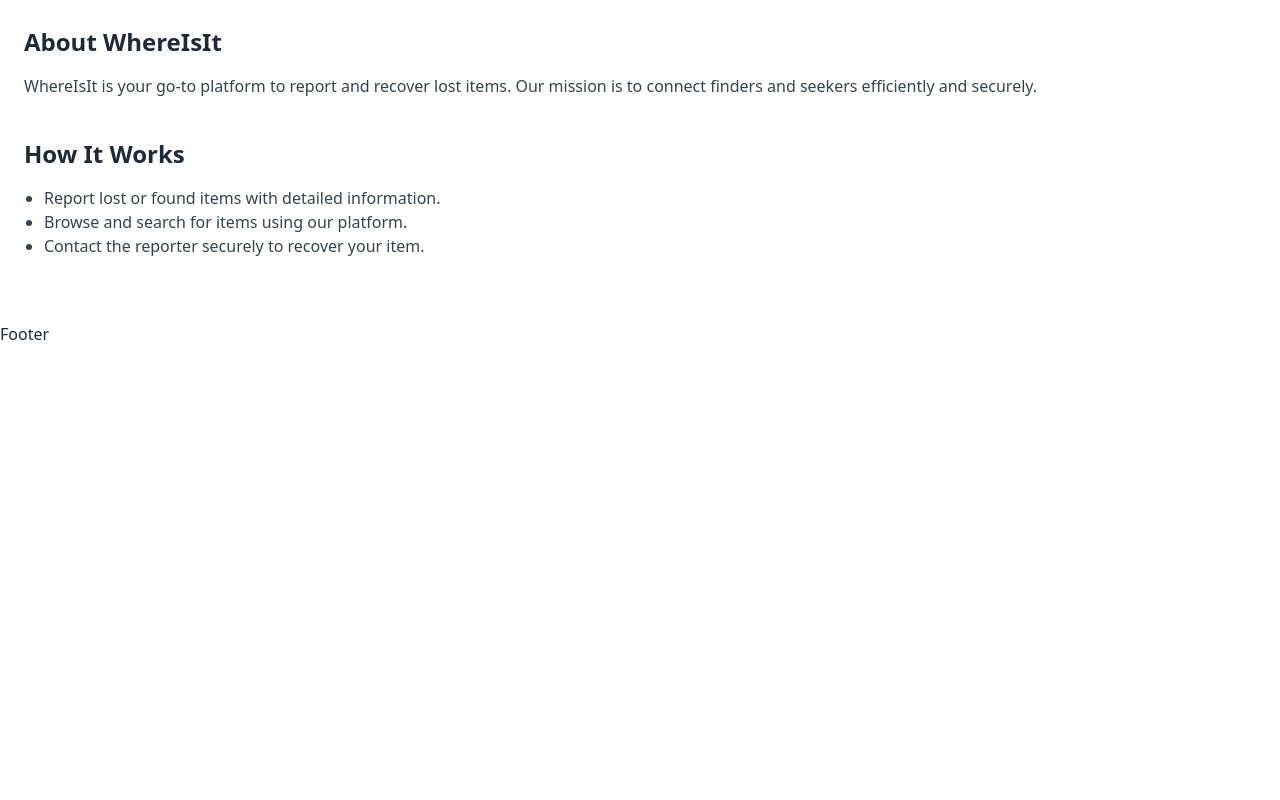
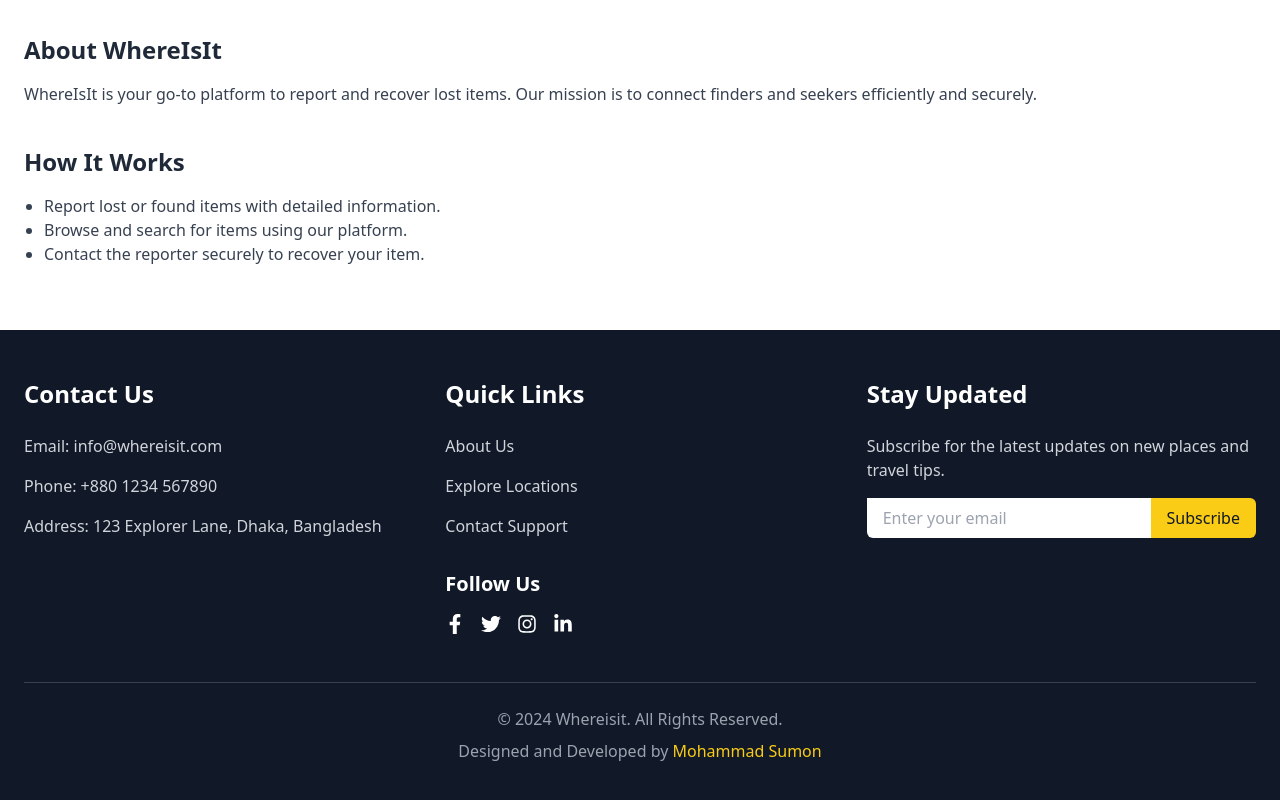
Before and after one commit to sumu9897/ClaimFinder-Client, a React (Vite) app: page / in a window 1280 px wide. Shown: the part 362-1162 px from the top of the page. Before the commit the page ends 800 px from the top, so only its background shows below. Built offline with nearby package versions, Linux system fonts and the light colour scheme; no server answers.

Commit message:
Delete Item From Table

```diff
--- a/index.html
+++ b/index.html
@@ -1,5 +1,5 @@
 <!doctype html>
-<html lang="en">
+<html lang="en" data-theme="light">
   <head>
     <meta charset="UTF-8" />
     <link rel="icon" type="image/svg+xml" href="/Whereisit.png" />
--- a/package.json
+++ b/package.json
@@ -17,6 +17,7 @@
     "react-datepicker": "^7.5.0",
     "react-dom": "^18.3.1",
     "react-hot-toast": "^2.4.1",
+    "react-icons": "^5.4.0",
     "react-router-dom": "^7.1.0",
     "react-toastify": "^11.0.2"
   },
--- a/src/components/Footer.jsx
+++ b/src/components/Footer.jsx
@@ -1,11 +1,128 @@
-import React from 'react'
+import { FaFacebookF, FaTwitter, FaInstagram, FaLinkedinIn } from 'react-icons/fa';
 
 const Footer = () => {
   return (
-    <div>
-      Footer
-    </div>
-  )
-}
+    <footer className="bg-gray-900 text-white py-12 px-6">
+      <div className="max-w-7xl mx-auto grid grid-cols-1 md:grid-cols-2 lg:grid-cols-3 gap-8">
+        {/* Column 1: Contact Information */}
+        <div>
+          <h2 className="text-2xl font-bold mb-6">Contact Us</h2>
+          <ul className="space-y-4 text-gray-300">
+            <li>
+              <span className="font-medium">Email:</span>{' '}
+              <a
+                href="mailto:info@whereisit.com"
+                className="hover:underline">
+                info@whereisit.com
+              </a>
+            </li>
+            <li>
+              <span className="font-medium">Phone:</span> +880 1234 567890
+            </li>
+            <li>
+              <span className="font-medium">Address:</span> 123 Explorer Lane, Dhaka, Bangladesh
+            </li>
+          </ul>
+        </div>
 
-export default Footer
+        {/* Column 2: Quick Links & Social Media */}
+        <div>
+          <h2 className="text-2xl font-bold mb-6">Quick Links</h2>
+          <ul className="space-y-4 text-gray-300">
+            <li>
+              <a
+                href="/about"
+                className="hover:text-yellow-400 transition duration-200">
+                About Us
+              </a>
+            </li>
+            <li>
+              <a
+                href="/locations"
+                className="hover:text-yellow-400 transition duration-200">
+                Explore Locations
+              </a>
+            </li>
+            <li>
+              <a
+                href="/contact"
+                className="hover:text-yellow-400 transition duration-200">
+                Contact Support
+              </a>
+            </li>
+          </ul>
+
+          <h2 className="text-xl font-bold mt-8 mb-4">Follow Us</h2>
+          <div className="flex flex-wrap gap-4 justify-center md:justify-start items-center">
+            <a
+              href="https://facebook.com"
+              target="_blank"
+              rel="noopener noreferrer"
+              className="hover:text-yellow-400 transition duration-200">
+              <FaFacebookF className="text-xl" />
+            </a>
+            <a
+              href="https://twitter.com"
+              target="_blank"
+              rel="noopener noreferrer"
+              className="hover:text-yellow-400 transition duration-200">
+              <FaTwitter className="text-xl" />
+            </a>
+            <a
+              href="https://instagram.com"
+              target="_blank"
+              rel="noopener noreferrer"
+              className="hover:text-yellow-400 transition duration-200">
+              <FaInstagram className="text-xl" />
+            </a>
+            <a
+              href="https://linkedin.com"
+              target="_blank"
+              rel="noopener noreferrer"
+              className="hover:text-yellow-400 transition duration-200">
+              <FaLinkedinIn className="text-xl" />
+            </a>
+          </div>
+        </div>
+
+        {/* Column 3: Newsletter Subscription */}
+        <div>
+          <h2 className="text-2xl font-bold mb-6">Stay Updated</h2>
+          <p className="text-gray-300 mb-4">
+            Subscribe for the latest updates on new places and travel tips.
+          </p>
+          <form className="flex flex-col sm:flex-row items-stretch">
+            <input
+              type="email"
+              placeholder="Enter your email"
+              className="flex-1 px-4 py-2 rounded-t-md sm:rounded-l-md sm:rounded-t-none focus:outline-none text-gray-800"
+            />
+            <button
+              className="bg-yellow-400 text-gray-900 px-4 py-2 rounded-b-md sm:rounded-r-md sm:rounded-b-none hover:bg-yellow-500 transition duration-200">
+              Subscribe
+            </button>
+          </form>
+        </div>
+      </div>
+
+      {/* Bottom Section */}
+      <div className="border-t border-gray-700 mt-12 pt-6 text-center">
+        <p className="text-gray-400">
+          &copy; {new Date().getFullYear()} Whereisit. All Rights Reserved.
+        </p>
+        <p className="text-gray-400 mt-2">
+          Designed and Developed by{' '}
+          <a
+            href="https://github.com/sumu9897"
+            target="_blank"
+            rel="noopener noreferrer"
+            className="text-yellow-400 hover:underline">
+            Mohammad Sumon
+          </a>
+        </p>
+      </div>
+    </footer>
+  );
+};
+
+export default Footer;
--- a/src/pages/Authentication/Register.jsx
+++ b/src/pages/Authentication/Register.jsx
@@ -1,198 +1,170 @@
-import { Link, useNavigate } from 'react-router-dom'
-import bgImg from '../../assets/images/bgImg.jpeg'
-import logo from '../../assets/images/logo.png'
-import { useContext } from 'react'
-import { AuthContext } from '../../providers/AuthProvider'
-import toast from 'react-hot-toast'
+import { Link, useNavigate } from 'react-router-dom';
+import bgImg from '../../assets/images/bgImg.jpeg';
+import logo from '../../assets/images/logo.png';
+import { useContext } from 'react';
+import { AuthContext } from '../../providers/AuthProvider';
+import toast from 'react-hot-toast';
 
 const Registration = () => {
-  const navigate = useNavigate()
+  const navigate = useNavigate();
   const { signInWithGoogle, createUser, updateUserProfile, setUser } =
-    useContext(AuthContext)
+    useContext(AuthContext);
 
-  const handleSignUp = async e => {
-    e.preventDefault()
-    const form = e.target
-    const email = form.email.value
-    const name = form.name.value
-    const photo = form.photo.value
-    const pass = form.password.value
-    console.log({ email, pass, name, photo })
+  const handleSignUp = async (e) => {
+    e.preventDefault();
+    const form = e.target;
+    const email = form.email.value;
+    const name = form.name.value;
+    const photo = form.photo.value;
+    const pass = form.password.value;
+
+    // Password validation
+    const passwordRegex = /^(?=.*[a-z])(?=.*[A-Z]).{6,}$/;
+    if (!passwordRegex.test(pass)) {
+      toast.error(
+        'Password must contain at least 6 characters, including an uppercase and a lowercase letter.'
+      );
+      return;
+    }
+
     try {
-      //2. User Registration
-      const result = await createUser(email, pass)
-      console.log(result)
-      await updateUserProfile(name, photo)
-      setUser({ ...result.user, photoURL: photo, displayName: name })
-      toast.success('Signup Successful')
-      navigate('/')
+      // Create user
+      const result = await createUser(email, pass);
+      await updateUserProfile(name, photo);
+      setUser({ ...result.user, photoURL: photo, displayName: name });
+      toast.success('Signup Successful!');
+      navigate('/');
     } catch (err) {
-      console.log(err)
-      toast.error(err?.message)
+      console.error(err);
+      toast.error(err?.message || 'Failed to register');
     }
-  }
+  };
 
-  // Google Signin
+  // Google Sign-In
   const handleGoogleSignIn = async () => {
     try {
-      await signInWithGoogle()
-
-      toast.success('Signin Successful')
-      navigate('/')
+      await signInWithGoogle();
+      toast.success('Signin Successful!');
+      navigate('/');
     } catch (err) {
-      console.log(err)
-      toast.error(err?.message)
+      console.error(err);
+      toast.error(err?.message || 'Failed to sign in with Google');
     }
-  }
+  };
 
   return (
-    <div className='flex justify-center items-center min-h-[calc(100vh-306px)] my-12'>
-      <div className='flex w-full max-w-sm mx-auto overflow-hidden bg-white rounded-lg shadow-lg  lg:max-w-4xl '>
-        <div className='w-full px-6 py-8 md:px-8 lg:w-1/2'>
-          <div className='flex justify-center mx-auto'>
-            <img className='w-auto h-7 sm:h-8' src={logo} alt='' />
+    <div className="flex justify-center items-center min-h-[calc(100vh-306px)] my-12">
+      <div className="flex w-full max-w-sm mx-auto overflow-hidden bg-white rounded-lg shadow-lg lg:max-w-4xl">
+        <div className="w-full px-6 py-8 md:px-8 lg:w-1/2">
+          <div className="flex justify-center mx-auto">
+            <img className="w-auto h-7 sm:h-8" src={logo} alt="Logo" />
           </div>
 
-          <p className='mt-3 text-xl text-center text-gray-600 '>
+          <p className="mt-3 text-xl text-center text-gray-600">
             Get Your Free Account Now.
           </p>
 
           <div
             onClick={handleGoogleSignIn}
-            className='flex cursor-pointer items-center justify-center mt-4 text-gray-600 transition-colors duration-300 transform border rounded-lg   hover:bg-gray-50 '
+            className="flex cursor-pointer items-center justify-center mt-4 text-gray-600 transition-colors duration-300 transform border rounded-lg hover:bg-gray-50"
           >
-            <div className='px-4 py-2'>
-              <svg className='w-6 h-6' viewBox='0 0 40 40'>
-                <path
-                  d='M36.3425 16.7358H35V16.6667H20V23.3333H29.4192C28.045 27.2142 24.3525 30 20 30C14.4775 30 10 25.5225 10 20C10 14.4775 14.4775 9.99999 20 9.99999C22.5492 9.99999 24.8683 10.9617 26.6342 12.5325L31.3483 7.81833C28.3717 5.04416 24.39 3.33333 20 3.33333C10.7958 3.33333 3.33335 10.7958 3.33335 20C3.33335 29.2042 10.7958 36.6667 20 36.6667C29.2042 36.6667 36.6667 29.2042 36.6667 20C36.6667 18.8825 36.5517 17.7917 36.3425 16.7358Z'
-                  fill='#FFC107'
-                />
-                <path
-                  d='M5.25497 12.2425L10.7308 16.2583C12.2125 12.59 15.8008 9.99999 20 9.99999C22.5491 9.99999 24.8683 10.9617 26.6341 12.5325L31.3483 7.81833C28.3716 5.04416 24.39 3.33333 20 3.33333C13.5983 3.33333 8.04663 6.94749 5.25497 12.2425Z'
-                  fill='#FF3D00'
-                />
-                <path
-                  d='M20 36.6667C24.305 36.6667 28.2167 35.0192 31.1742 32.34L26.0159 27.975C24.3425 29.2425 22.2625 30 20 30C15.665 30 11.9842 27.2359 10.5975 23.3784L5.16254 27.5659C7.92087 32.9634 13.5225 36.6667 20 36.6667Z'
-                  fill='#4CAF50'
-                />
-                <path
-                  d='M36.3425 16.7358H35V16.6667H20V23.3333H29.4192C28.7592 25.1975 27.56 26.805 26.0133 27.9758C26.0142 27.975 26.015 27.975 26.0158 27.9742L31.1742 32.3392C30.8092 32.6708 36.6667 28.3333 36.6667 20C36.6667 18.8825 36.5517 17.7917 36.3425 16.7358Z'
-                  fill='#1976D2'
-                />
+            <div className="px-4 py-2">
+              <svg className="w-6 h-6" viewBox="0 0 40 40">
+                {/* Google Icon SVG */}
+                <path d="..." fill="#FFC107" />
+                <path d="..." fill="#FF3D00" />
+                <path d="..." fill="#4CAF50" />
+                <path d="..." fill="#1976D2" />
               </svg>
             </div>
-
-            <span className='w-5/6 px-4 py-3 font-bold text-center'>
+            <span className="w-5/6 px-4 py-3 font-bold text-center">
               Sign in with Google
             </span>
           </div>
 
-          <div className='flex items-center justify-between mt-4'>
-            <span className='w-1/5 border-b  lg:w-1/4'></span>
-
-            <div className='text-xs text-center text-gray-500 uppercase  hover:underline'>
+          <div className="flex items-center justify-between mt-4">
+            <span className="w-1/5 border-b lg:w-1/4"></span>
+            <div className="text-xs text-center text-gray-500 uppercase hover:underline">
               or Registration with email
             </div>
+            <span className="w-1/5 border-b lg:w-1/4"></span>
+          </div>
 
-            <span className='w-1/5 border-b dark:border-gray-400 lg:w-1/4'></span>
-          </div>
           <form onSubmit={handleSignUp}>
-            <div className='mt-4'>
-              <label
-                className='block mb-2 text-sm font-medium text-gray-600 '
-                htmlFor='name'
-              >
+            <div className="mt-4">
+              <label className="block mb-2 text-sm font-medium text-gray-600" htmlFor="name">
                 Username
               </label>
               <input
-                id='name'
-                autoComplete='name'
-                name='name'
-                className='block w-full px-4 py-2 text-gray-700 bg-white border rounded-lg    focus:border-blue-400 focus:ring-opacity-40  focus:outline-none focus:ring focus:ring-blue-300'
-                type='text'
+                id="name"
+                name="name"
+                type="text"
+                autoComplete="name"
+                className="block w-full px-4 py-2 text-gray-700 bg-white border rounded-lg focus:border-blue-400 focus:ring focus:ring-blue-300 focus:outline-none"
               />
             </div>
-            <div className='mt-4'>
-              <label
-                className='block mb-2 text-sm font-medium text-gray-600 '
-                htmlFor='photo'
-              >
+            <div className="mt-4">
+              <label className="block mb-2 text-sm font-medium text-gray-600" htmlFor="photo">
                 Photo URL
               </label>
               <input
-                id='photo'
-                autoComplete='photo'
-                name='photo'
-                className='block w-full px-4 py-2 text-gray-700 bg-white border rounded-lg    focus:border-blue-400 focus:ring-opacity-40  focus:outline-none focus:ring focus:ring-blue-300'
-                type='text'
+                id="photo"
+                name="photo"
+                type="text"
+                autoComplete="photo"
+                className="block w-full px-4 py-2 text-gray-700 bg-white border rounded-lg focus:border-blue-400 focus:ring focus:ring-blue-300 focus:outline-none"
               />
             </div>
-            <div className='mt-4'>
-              <label
-                className='block mb-2 text-sm font-medium text-gray-600 '
-                htmlFor='LoggingEmailAddress'
-              >
+            <div className="mt-4">
+              <label className="block mb-2 text-sm font-medium text-gray-600" htmlFor="email">
                 Email Address
               </label>
               <input
-                id='LoggingEmailAddress'
-                autoComplete='email'
-                name='email'
-                className='block w-full px-4 py-2 text-gray-700 bg-white border rounded-lg    focus:border-blue-400 focus:ring-opacity-40  focus:outline-none focus:ring focus:ring-blue-300'
-                type='email'
+                id="email"
+                name="email"
+                type="email"
+                autoComplete="email"
+                className="block w-full px-4 py-2 text-gray-700 bg-white border rounded-lg focus:border-blue-400 focus:ring focus:ring-blue-300 focus:outline-none"
               />
             </div>
-
-            <div className='mt-4'>
-              <div className='flex justify-between'>
-                <label
-                  className='block mb-2 text-sm font-medium text-gray-600 '
-                  htmlFor='loggingPassword'
-                >
-                  Password
-                </label>
-              </div>
-
+            <div className="mt-4">
+              <label className="block mb-2 text-sm font-medium text-gray-600" htmlFor="password">
+                Password
+              </label>
               <input
-                id='loggingPassword'
-                autoComplete='current-password'
-                name='password'
-                className='block w-full px-4 py-2 text-gray-700 bg-white border rounded-lg    focus:border-blue-400 focus:ring-opacity-40  focus:outline-none focus:ring focus:ring-blue-300'
-                type='password'
+                id="password"
+                name="password"
+                type="password"
+                autoComplete="current-password"
+                className="block w-full px-4 py-2 text-gray-700 bg-white border rounded-lg focus:border-blue-400 focus:ring focus:ring-blue-300 focus:outline-none"
               />
             </div>
-            <div className='mt-6'>
+            <div className="mt-6">
               <button
-                type='submit'
-                className='w-full px-6 py-3 text-sm font-medium tracking-wide text-white capitalize transition-colors duration-300 transform bg-gray-800 rounded-lg hover:bg-gray-700 focus:outline-none focus:ring focus:ring-gray-300 focus:ring-opacity-50'
+                type="submit"
+                className="w-full px-6 py-3 text-sm font-medium tracking-wide text-white bg-gray-800 rounded-lg hover:bg-gray-700 focus:outline-none focus:ring focus:ring-gray-300"
               >
                 Sign Up
               </button>
             </div>
           </form>
 
-          <div className='flex items-center justify-between mt-4'>
-            <span className='w-1/5 border-b  md:w-1/4'></span>
-
-            <Link
-              to='/login'
-              className='text-xs text-gray-500 uppercase  hover:underline'
-            >
+          <div className="flex items-center justify-between mt-4">
+            <span className="w-1/5 border-b md:w-1/4"></span>
+            <Link to="/login" className="text-xs text-gray-500 uppercase hover:underline">
               or sign in
             </Link>
-
-            <span className='w-1/5 border-b  md:w-1/4'></span>
+            <span className="w-1/5 border-b md:w-1/4"></span>
           </div>
         </div>
+
         <div
-          className='hidden bg-cover bg-center lg:block lg:w-1/2'
-          style={{
-            backgroundImage: `url(${bgImg})`,
-          }}
+          className="hidden bg-cover bg-center lg:block lg:w-1/2"
+          style={{ backgroundImage: `url(${bgImg})` }}
         ></div>
       </div>
     </div>
-  )
-}
+  );
+};
 
-export default Registration
+export default Registration;
--- a/src/pages/Home.jsx
+++ b/src/pages/Home.jsx
@@ -58,7 +58,7 @@ const Home = () => {
           ))}
         </div>
         <button
-          className="block mx-auto mt-6 bg-blue-500 text-white py-2 px-4 rounded"
+          className="block mx-auto mt-6 bg-blue-500 text-white px-8 py-3 rounded-tr-2xl rounded-bl-2xl"
           onClick={() => navigate('/allItems')}
         >
           See All
@@ -67,7 +67,7 @@ const Home = () => {
 
       {/* Extra Section 1: About Us */}
       <motion.section
-        className="about-us mb-10"
+        className="about-us mb-10 mx-auto"
         initial={{ scale: 0.8, opacity: 0 }}
         animate={{ scale: 1, opacity: 1 }}
         transition={{ duration: 0.8 }}
```
Also changed, not shown: src/pages/MyItemsPage.jsx (+51 -10 lines), 1 other file (tests, documents, lock files or other folders).
